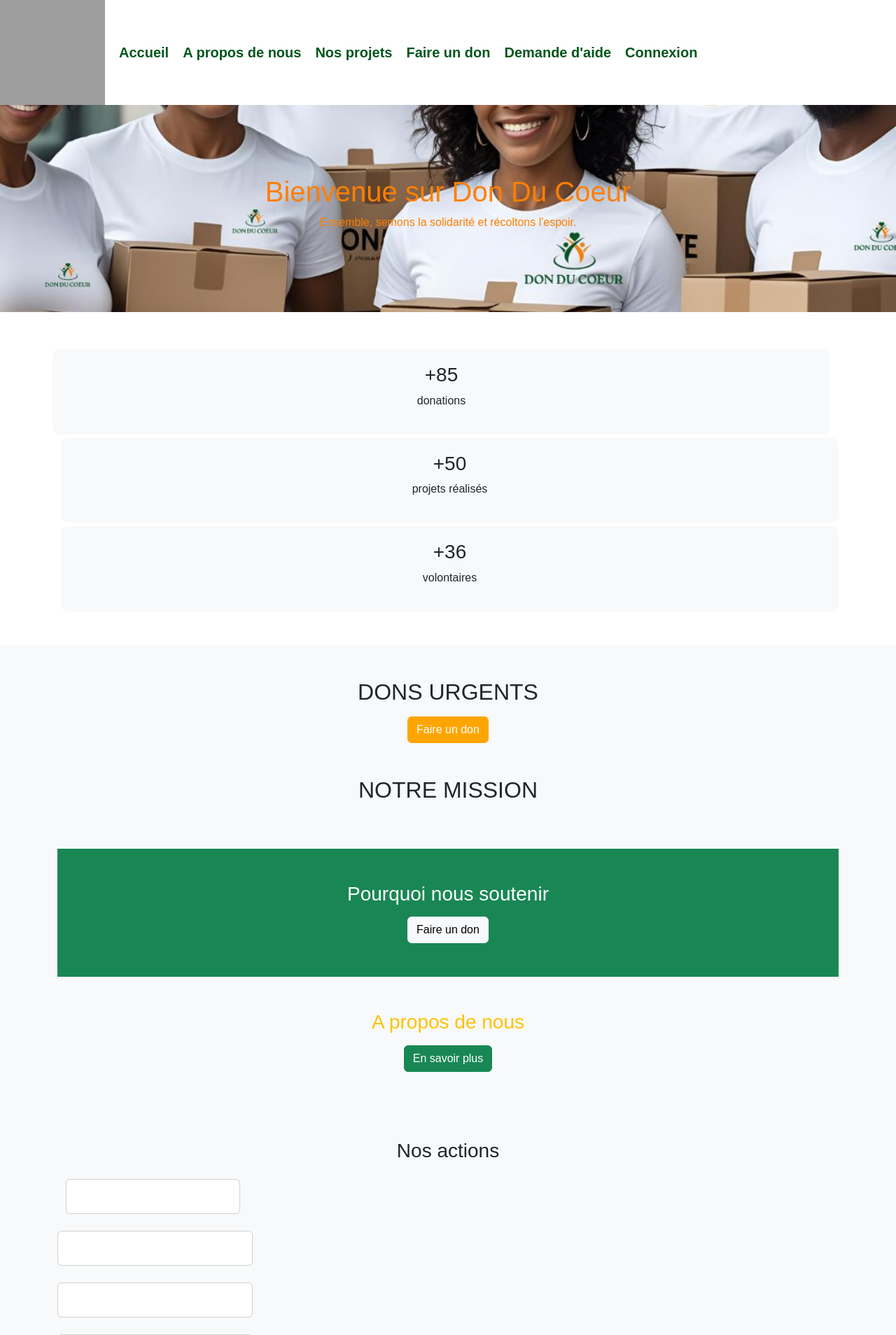
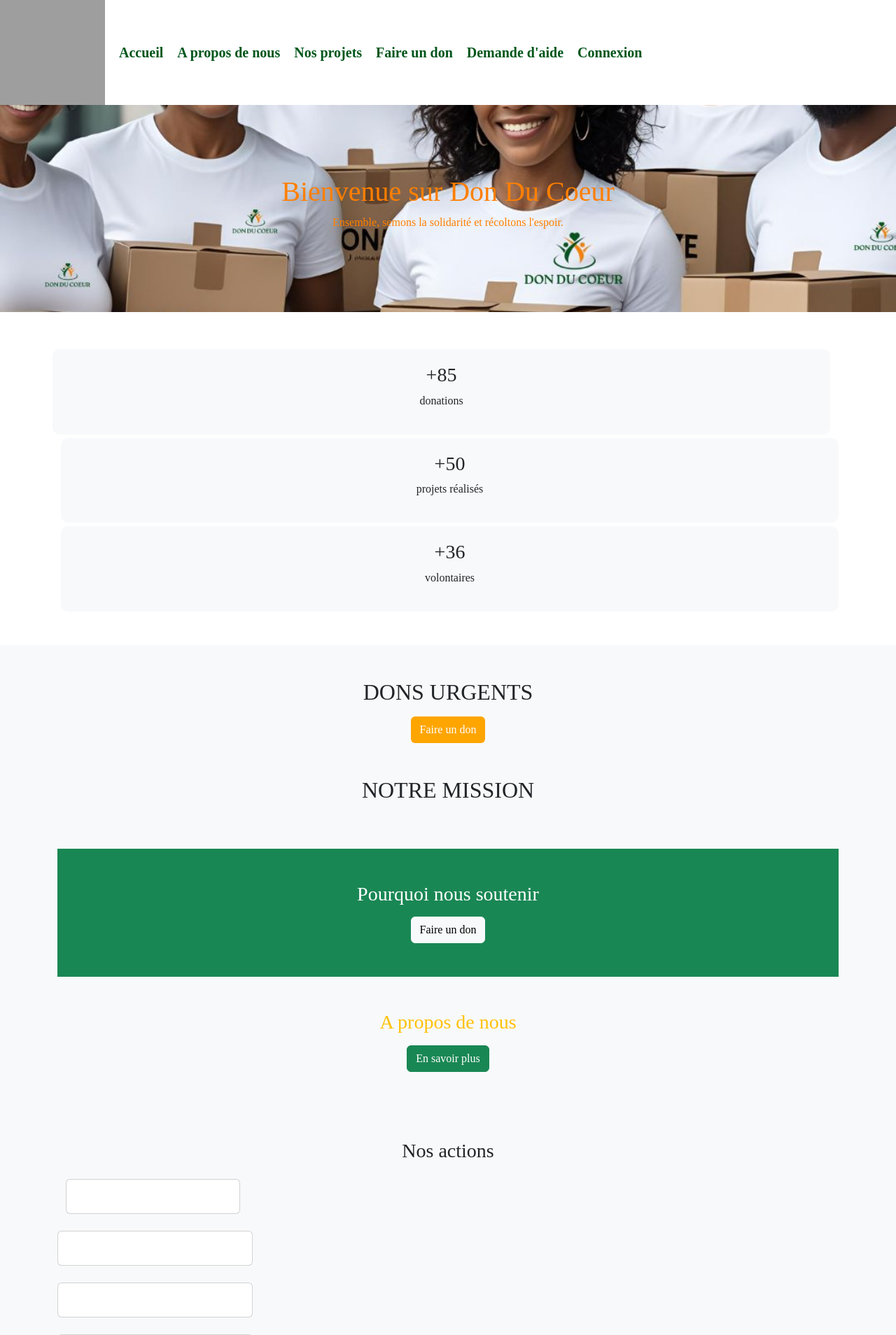
Before and after one commit to KanyC11/Memoire---E-social, a PHP site: page / in a window 1280 px wide. Shown: the top 1908 px of the page at 70% size. Run offline with PHP 8.4, Linux system fonts and the light colour scheme; grey boxes are pictures that could not be loaded.

Commit message:
Création de la page d'accueil

```diff
--- a/style.css
+++ b/style.css
@@ -20,6 +20,7 @@
 *{
   box-sizing: border-box;
   max-width: 100%;
+  font-family: 'Times New Roman', Times, serif;
 }
 body{
     margin: 0;
```
